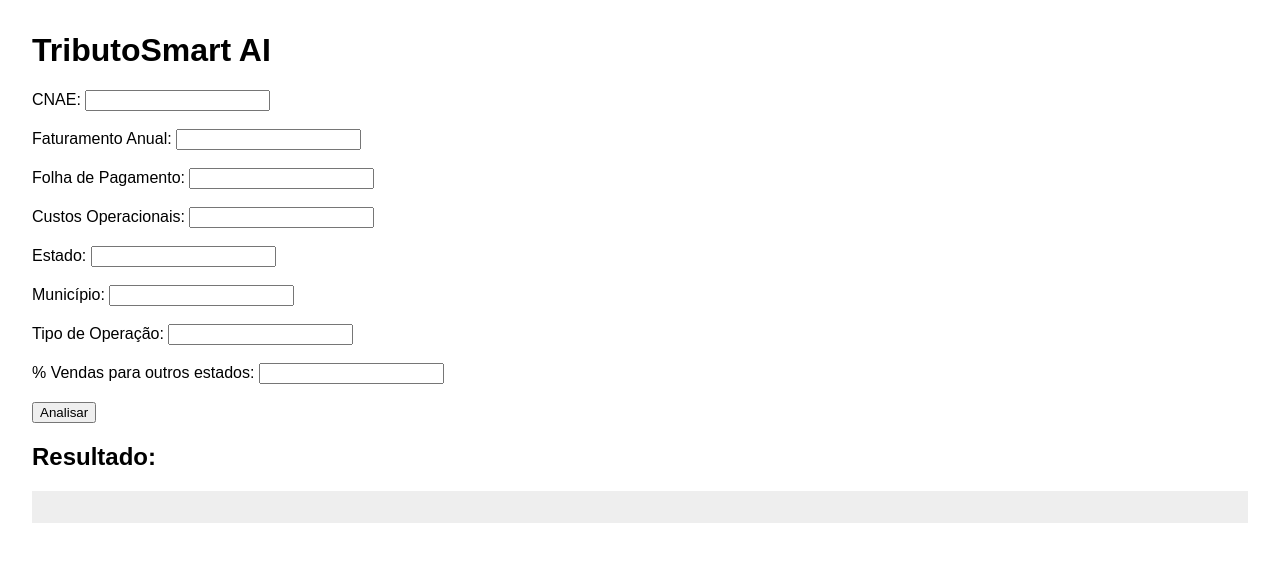
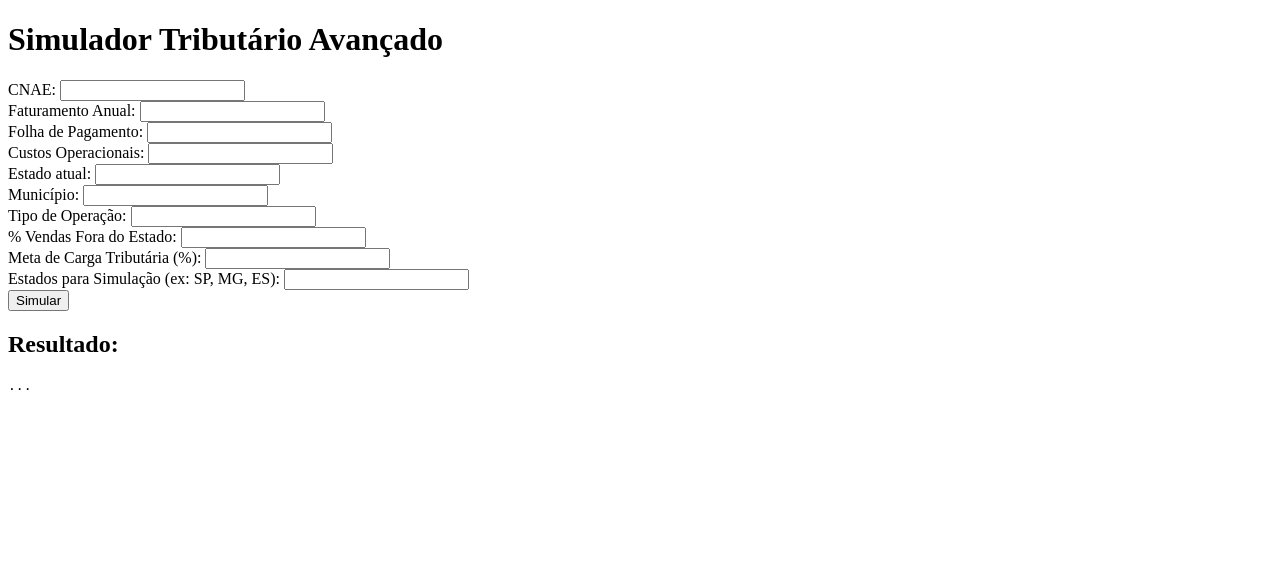
Before and after one commit to Eikoano/tributosmart, a FastAPI app: page / in a window 1280 px wide. Shown: the top 562 px of the page. Run offline with FastAPI, Linux system fonts and the light colour scheme.

Commit message:
Atualiza campos do formulário

```diff
--- a/main.py
+++ b/main.py
@@ -1,76 +1,95 @@
 from fastapi import FastAPI, Request
 from pydantic import BaseModel
+from typing import List
 from fastapi.responses import HTMLResponse
 from fastapi.staticfiles import StaticFiles
 from fastapi.templating import Jinja2Templates
+from fastapi.middleware.cors import CORSMiddleware
+from starlette.responses import JSONResponse
 
 app = FastAPI()
 
-# Configuração de diretórios
+app.add_middleware(
+    CORSMiddleware,
+    allow_origins=["*"],
+    allow_methods=["*"],
+    allow_headers=["*"],
+)
+
 app.mount("/static", StaticFiles(directory="static"), name="static")
 templates = Jinja2Templates(directory="templates")
 
-# Modelo de entrada
 class EmpresaInput(BaseModel):
-    cnae: str
     faturamento_anual: float
     folha_pagamento: float
     custos_operacionais: float
-    estado: str
-    municipio: str
-    tipo_operacao: str
-    percentual_vendas_outros_estados: float
+    meta_carga_tributaria: float
+    estados_simulacao: List[str]
 
-# Rota da API de análise
-@app.post("/analise-tributaria")
-def analisar_dados(empresa: EmpresaInput):
-    fator_r = empresa.folha_pagamento / empresa.faturamento_anual
+def simular_carga(faturamento, folha, custos, estado):
+    fator_r = folha / faturamento
     simples_aliquota = 0.155 if fator_r < 0.28 else 0.11
-    simples_total = round(empresa.faturamento_anual * simples_aliquota, 2)
+    simples_total = faturamento * simples_aliquota
 
-    pres_base = empresa.faturamento_anual * 0.32
+    pres_base = faturamento * 0.32
     irpj = pres_base * 0.15
     adicional_irpj = max(0, ((pres_base / 4) - 60000) * 0.10)
     csll = pres_base * 0.09
-    pis = empresa.faturamento_anual * 0.0065
-    cofins = empresa.faturamento_anual * 0.03
-    iss = empresa.faturamento_anual * 0.02
-    presumido_total = round(irpj + adicional_irpj + csll + pis + cofins + iss, 2)
+    pis = faturamento * 0.0065
+    cofins = faturamento * 0.03
+    iss = faturamento * 0.02
+    presumido_total = irpj + adicional_irpj + csll + pis + cofins + iss
 
-    lucro = empresa.faturamento_anual - empresa.folha_pagamento - empresa.custos_operacionais
+    lucro = faturamento - folha - custos
     real_irpj = lucro * 0.15
     adicional_real_irpj = max(0, ((lucro / 4) - 60000) * 0.10)
     real_csll = lucro * 0.09
-    real_pis = empresa.faturamento_anual * 0.0165
-    real_cofins = empresa.faturamento_anual * 0.076
-    real_iss = empresa.faturamento_anual * 0.02
-    real_total = round(real_irpj + adicional_real_irpj + real_csll + real_pis + real_cofins + real_iss, 2)
+    real_pis = faturamento * 0.0165
+    real_cofins = faturamento * 0.076
+    real_iss = faturamento * 0.02
+    real_total = real_irpj + adicional_real_irpj + real_csll + real_pis + real_cofins + real_iss
 
-    regime_ideal = min([
+    regimes = [
         ("Simples Nacional", simples_total),
         ("Lucro Presumido", presumido_total),
-        ("Lucro Real", real_total)
-    ], key=lambda x: x[1])
-    economia = max([simples_total, presumido_total, real_total]) - regime_ideal[1]
+        ("Lucro Real", real_total),
+    ]
+
+    regime_ideal = min(regimes, key=lambda x: x[1])
+    carga_efetiva = regime_ideal[1] / faturamento * 100
+
+    explicacao = f"No estado {estado}, o regime '{regime_ideal[0]}' gera carga de {carga_efetiva:.2f}%."
 
     return {
-        "simples_nacional": {
-            "aliquota_efetiva": simples_aliquota * 100,
-            "imposto_total": simples_total
-        },
-        "lucro_presumido": {
-            "aliquota_efetiva": round(presumido_total / empresa.faturamento_anual * 100, 2),
-            "imposto_total": presumido_total
-        },
-        "lucro_real": {
-            "aliquota_efetiva": round(real_total / empresa.faturamento_anual * 100, 2),
-            "imposto_total": real_total
-        },
-        "regime_recomendado": regime_ideal[0],
-        "economia_anual": round(economia, 2)
+        "estado": estado,
+        "regime": regime_ideal[0],
+        "carga_efetiva": round(carga_efetiva, 2),
+        "justificativa": explicacao
     }
 
-# Rota da página web
+@app.post("/analise-tributaria")
+def analisar_dados(empresa: EmpresaInput):
+    resultados = []
+
+    for estado in empresa.estados_simulacao:
+        resultado = simular_carga(
+            empresa.faturamento_anual,
+            empresa.folha_pagamento,
+            empresa.custos_operacionais,
+            estado.upper()
+        )
+        resultados.append(resultado)
+
+    melhor_opcao = min(resultados, key=lambda r: abs(r["carga_efetiva"] - empresa.meta_carga_tributaria))
+
+    return {
+        "meta_carga_tributaria": empresa.meta_carga_tributaria,
+        "estado_recomendado": melhor_opcao["estado"],
+        "regime_recomendado": melhor_opcao["regime"],
+        "carga_calculada": melhor_opcao["carga_efetiva"],
+        "justificativa": melhor_opcao["justificativa"]
+    }
+
 @app.get("/", response_class=HTMLResponse)
 async def home(request: Request):
     return templates.TemplateResponse("index.html", {"request": request})
--- a/templates/index.html
+++ b/templates/index.html
@@ -1,12 +1,33 @@
 <!DOCTYPE html>
 <html lang="pt-br">
 <head>
-  <meta charset="UTF-8">
+    <meta charset="UTF-8" />
     <title>TributoSmart AI</title>
+</head>
+<body>
+    <h1>Simulador Tributário Avançado</h1>
+    <form onsubmit="enviarFormulario(event)">
+        <label>CNAE: <input name="cnae" required /></label><br />
+        <label>Faturamento Anual: <input name="faturamento_anual" type="number" required /></label><br />
+        <label>Folha de Pagamento: <input name="folha_pagamento" type="number" required /></label><br />
+        <label>Custos Operacionais: <input name="custos_operacionais" type="number" required /></label><br />
+        <label>Estado atual: <input name="estado" required /></label><br />
+        <label>Município: <input name="municipio" required /></label><br />
+        <label>Tipo de Operação: <input name="tipo_operacao" required /></label><br />
+        <label>% Vendas Fora do Estado: <input name="percentual_vendas_outros_estados" type="number" required /></label><br />
+        <label>Meta de Carga Tributária (%): <input name="meta_carga_tributaria" type="number" required /></label><br />
+        <label>Estados para Simulação (ex: SP, MG, ES): <input name="estados_simulacao" required /></label><br />
+        <button type="submit">Simular</button>
+    </form>
+
+    <h2>Resultado:</h2>
+    <pre id="resultado">...</pre>
+
     <script>
         async function enviarFormulario(event) {
             event.preventDefault();
             const form = event.target;
+
             const dados = {
                 cnae: form.cnae.value,
                 faturamento_anual: parseFloat(form.faturamento_anual.value),
@@ -15,7 +36,9 @@
                 estado: form.estado.value,
                 municipio: form.municipio.value,
                 tipo_operacao: form.tipo_operacao.value,
-        percentual_vendas_outros_estados: parseFloat(form.percentual.value)
+                percentual_vendas_outros_estados: parseFloat(form.percentual_vendas_outros_estados.value),
+                meta_carga_tributaria: parseFloat(form.meta_carga_tributaria.value),
+                estados_simulacao: form.estados_simulacao.value.split(',').map(e => e.trim())
             };
 
             const resposta = await fetch("/analise-tributaria", {
@@ -25,25 +48,8 @@
             });
 
             const resultado = await resposta.json();
-      document.getElementById("resultado").innerText = JSON.stringify(resultado, null, 2);
+            document.getElementById("resultado").textContent = JSON.stringify(resultado, null, 2);
         }
     </script>
-</head>
-<body style="font-family:sans-serif; margin:2rem;">
-  <h1>TributoSmart AI</h1>
-  <form onsubmit="enviarFormulario(event)">
-    <label>CNAE: <input name="cnae" required></label><br><br>
-    <label>Faturamento Anual: <input name="faturamento_anual" required></label><br><br>
-    <label>Folha de Pagamento: <input name="folha_pagamento" required></label><br><br>
-    <label>Custos Operacionais: <input name="custos_operacionais" required></label><br><br>
-    <label>Estado: <input name="estado" required></label><br><br>
-    <label>Município: <input name="municipio" required></label><br><br>
-    <label>Tipo de Operação: <input name="tipo_operacao" required></label><br><br>
-    <label>% Vendas para outros estados: <input name="percentual" required></label><br><br>
-    <button type="submit">Analisar</button>
-  </form>
-
-  <h2>Resultado:</h2>
-  <pre id="resultado" style="background:#eee;padding:1rem;"></pre>
 </body>
 </html>
```
Lines whose indentation alone changed are shown as unchanged.
